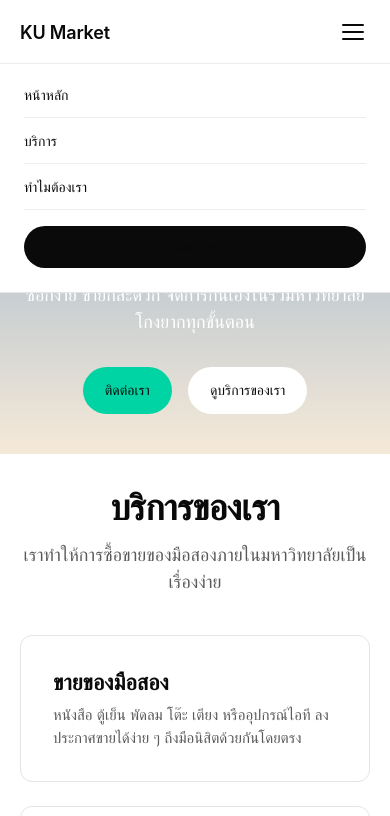
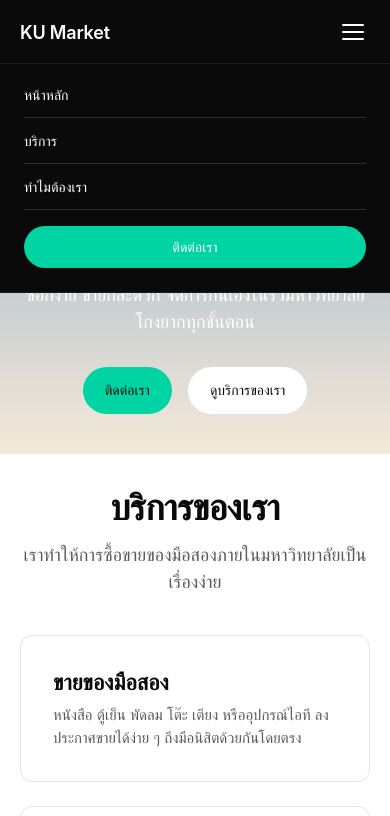
Before and after one commit to nattawat086304-pixel/project, a plain HTML site: page index.html in a window 390 px wide. Both pictures are taken after a click on the button "เปิดเมนู". Shown: the top 816 px of the page. Drawn offline with Linux system fonts and the light colour scheme.

Commit message:
Add files via upload

```diff
--- a/css/style.css
+++ b/css/style.css
@@ -99,7 +99,7 @@ section {
   font-size: 18px;
   font-weight: 600;
   letter-spacing: -0.2px;
-  color: var(--ink);
+  color: var(--on-dark);
 }
 
 /* ===== Top Nav ===== */
@@ -108,8 +108,8 @@ section {
   top: 0;
   z-index: 50;
   height: 64px;
-  background: var(--canvas);
-  border-bottom: 1px solid var(--hairline-soft);
+  background: var(--ink);
+  border-bottom: 1px solid var(--charcoal);
 }
 
 .header-inner {
@@ -132,7 +132,7 @@ section {
 .nav-toggle span {
   width: 22px;
   height: 2px;
-  background: var(--ink);
+  background: var(--on-dark);
   border-radius: 2px;
 }
 
@@ -146,21 +146,21 @@ section {
 .nav-list a {
   font-size: 14px;
   font-weight: 400;
-  color: var(--ink);
+  color: var(--on-dark);
 }
 
 .nav-cta {
-  background: var(--primary);
-  color: var(--on-primary);
+  background: var(--brand-green);
+  color: var(--primary);
   font-size: 14px;
-  font-weight: 500;
+  font-weight: 600;
   line-height: 1.3;
   padding: 8px 16px;
   border-radius: var(--radius-full);
 }
 
 .nav-cta:active {
-  background: var(--charcoal);
+  background: var(--brand-green-deep);
 }
 
 /* ===== Buttons ===== */
@@ -423,8 +423,8 @@ section {
     top: 64px;
     left: 0;
     right: 0;
-    background: var(--canvas);
-    border-bottom: 1px solid var(--hairline);
+    background: var(--ink);
+    border-bottom: 1px solid var(--charcoal);
     display: none;
   }
 
@@ -442,7 +442,7 @@ section {
   .nav-list a {
     display: block;
     padding: 12px 0;
-    border-bottom: 1px solid var(--hairline-soft);
+    border-bottom: 1px solid rgba(255, 255, 255, 0.15);
   }
 
   .nav-list li:last-child a {
```
